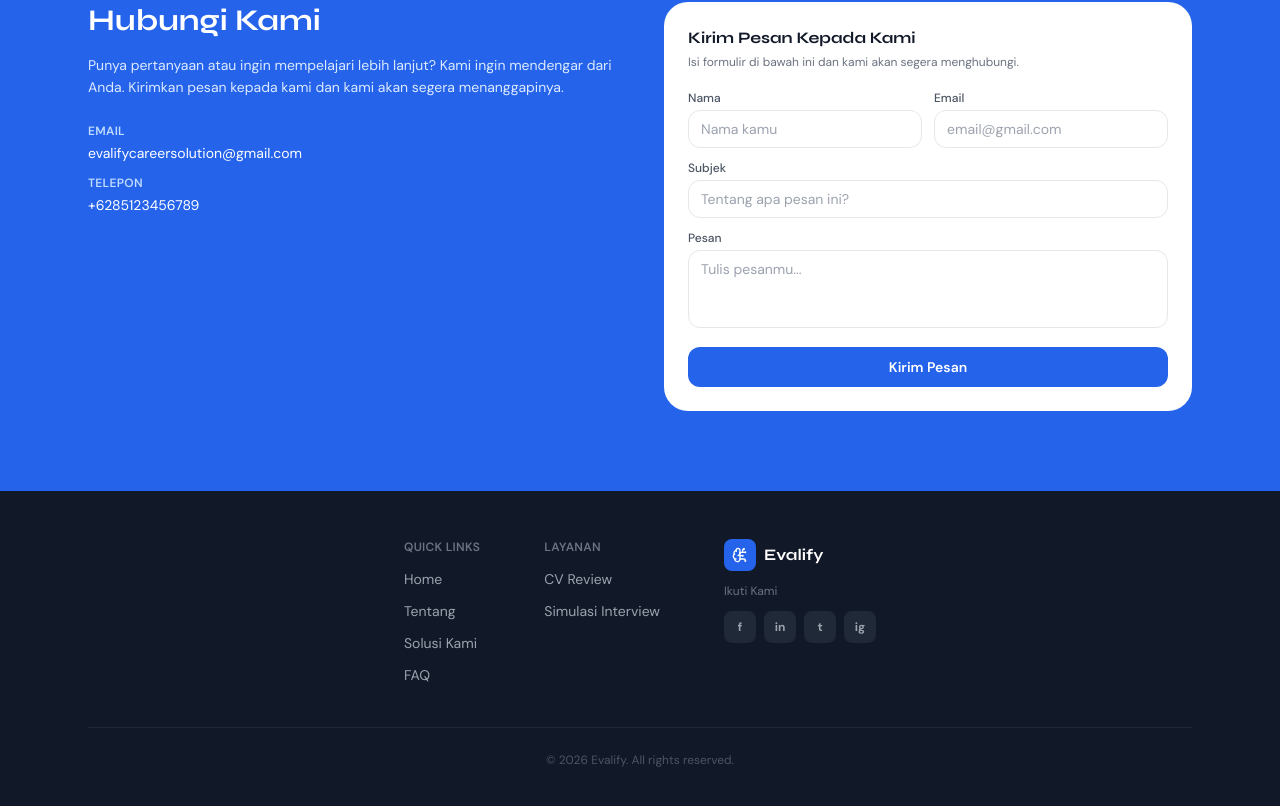
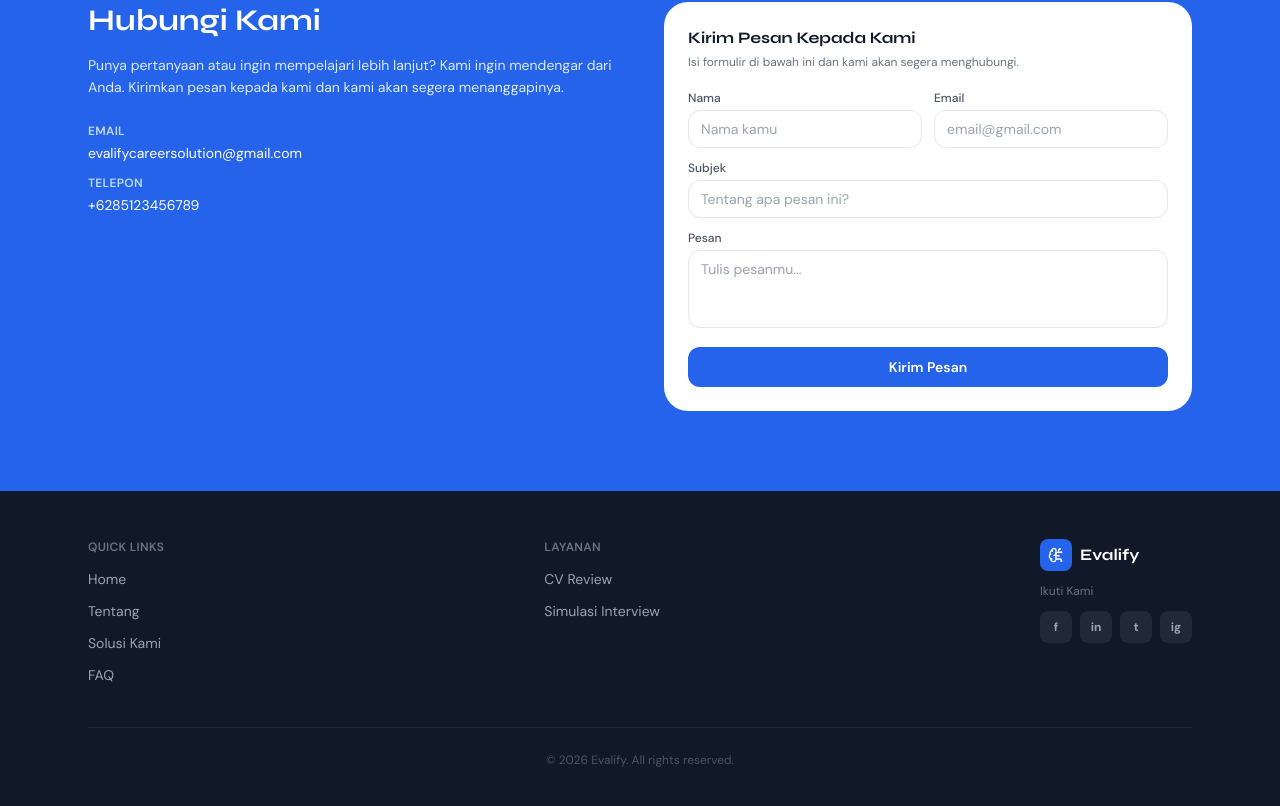
Before and after one commit to kevinnzzz/Evalify, a React (Vite) app in the folder frontend/: page /cv-review in a window 1280 px wide. Shown: the part 3598-4404 px from the top of the page. Built offline with nearby package versions, Linux system fonts and the light colour scheme; no server answers.

Commit message:
fix: update footer layout with space-between for better visibility of services column

```diff
--- a/frontend/src/pages/landing/components/LandingFooter.jsx
+++ b/frontend/src/pages/landing/components/LandingFooter.jsx
@@ -11,7 +11,7 @@ export default function LandingFooter() {
   return (
     <footer className='bg-gray-900 text-gray-400 py-12'>
       <div className='max-w-6xl mx-auto px-6'>
-        <div className='flex justify-center gap-16 mb-10'>
+        <div className='flex justify-between items-start mb-10'>
           <div>
             <div className='text-xs font-semibold uppercase tracking-wide text-gray-500 mb-3'>Quick Links</div>
             <ul className='space-y-2'>
```
